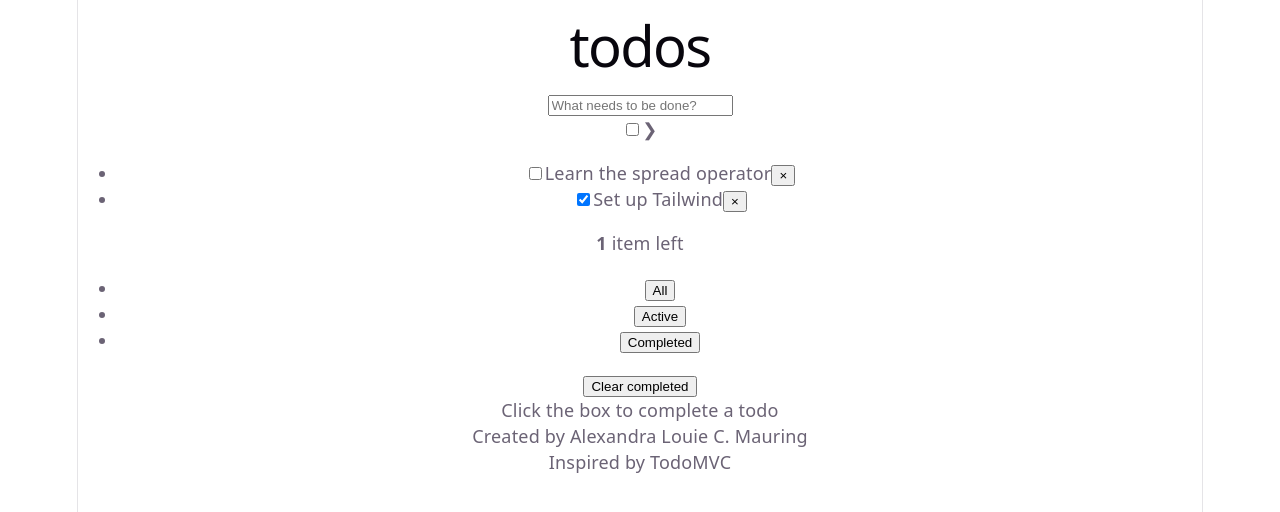
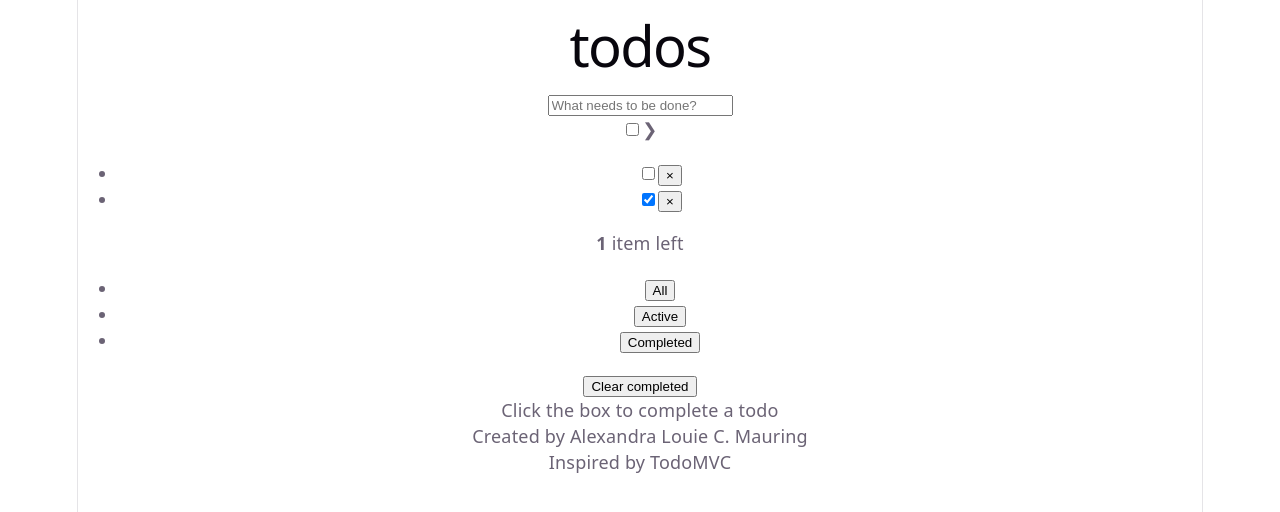
Before and after one commit to mautcha/csit340-todomvc, a React (Vite) app in the folder csit340-todomvc/: page / in a window 1280 px wide. Shown: the top 512 px of the page. Built offline with nearby package versions, Linux system fonts and the light colour scheme.

Commit message:
feat: render todos from state with map

```diff
--- a/csit340-todomvc/src/components/Todos.jsx
+++ b/csit340-todomvc/src/components/Todos.jsx
@@ -1,4 +1,11 @@
+import { useState } from 'react'
+
 function Todos() {
+    const [todos] = useState([
+        { id: 1, text: 'Learn the spread operator', completed: false },
+        { id: 2, text: 'Set up Tailwind', completed: true }
+    ])
+
     return (
         <section className="mx-auto max-w-[550px]">
             <h1 className="text-center text-[80px] font-extralight text-[#b83f45]">
@@ -23,13 +30,25 @@
                     </label>
 
                     <ul>
-                        <li className="group relative flex items-center border-b border-[#ededed] text-2xl">
+                        {todos.map((todo) => (
+                        <li
+                            key={todo.id}
+                            className="group relative flex items-center border-b border-[#ededed] text-2xl"
+                        >
                             <input
                                 type="checkbox"
+                                checked={todo.completed}
+                                readOnly
                                 className="ml-[15px] size-[30px] shrink-0 cursor-pointer accent-[#59a193]"
                             />
-                            <span className="flex-1 py-[15px] pr-[60px] pl-[15px] break-all">
-                                Learn the spread operator
+                            <span
+                                className={
+                                    todo.completed
+                                        ? 'flex-1 py-[15px] pr-[60px] pl-[15px] break-all text-[#949494] line-through'
+                                        : 'flex-1 py-[15px] pr-[60px] pl-[15px] break-all'
+                                }
+                            >
+                                {todo.title}
                             </span>
                             <button
                                 type="button"
@@ -38,23 +57,7 @@
                                 ×
                             </button>
                         </li>
-                        <li className="group relative flex items-center border-b border-[#ededed] text-2xl">
-                            <input
-                                type="checkbox"
-                                checked
-                                readOnly
-                                className="ml-[15px] size-[30px] shrink-0 cursor-pointer accent-[#59a193]"
-                            />
-                            <span className="flex-1 py-[15px] pr-[60px] pl-[15px] break-all text-[#949494] line-through">
-                                Set up Tailwind
-                            </span>
-                            <button
-                                type="button"
-                                className="absolute right-[10px] hidden size-10 cursor-pointer text-[30px] text-[#949494] group-hover:block hover:text-[#c18585]"
-                            >
-                                ×
-                            </button>
-                        </li>
+                        ))}
                     </ul>
                 </main>
 
```
